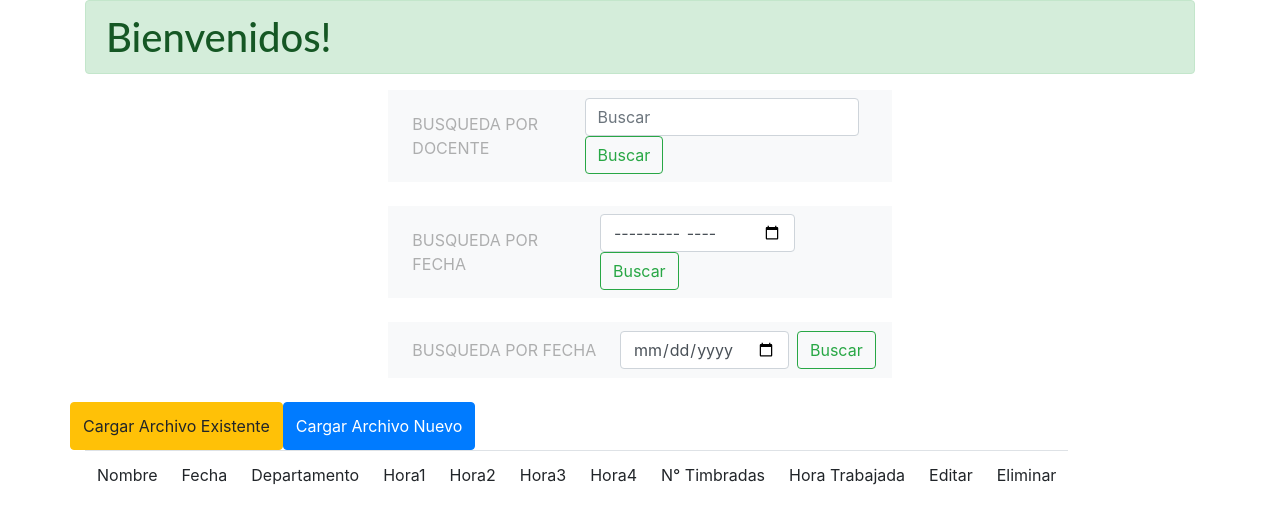
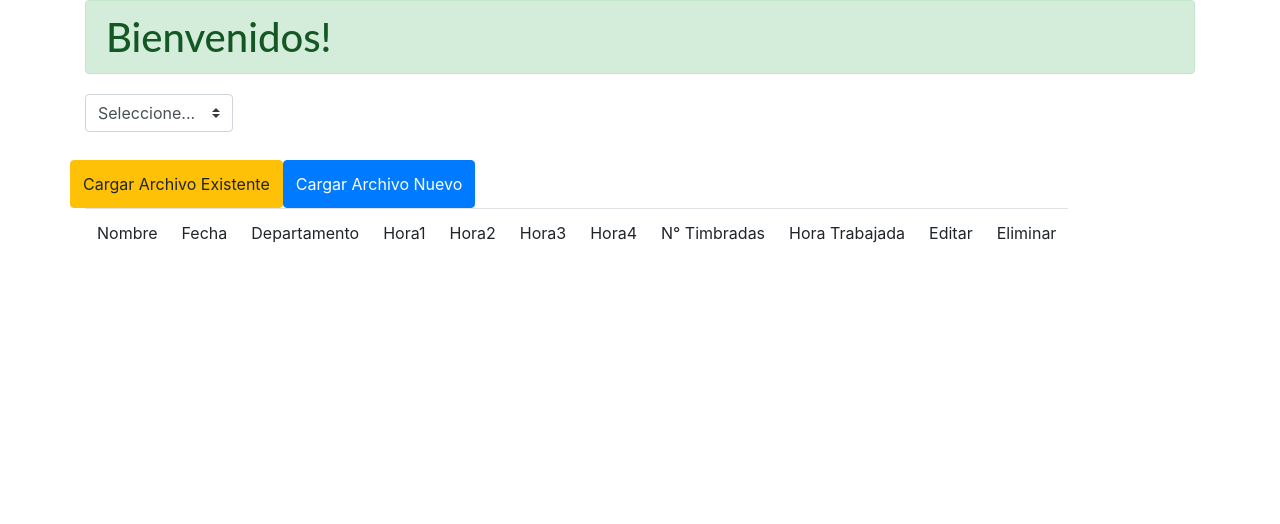
Before and after one commit to alejodaniel/ProyectoQuinto20, an Angular app in the folder CLIENTE/: page / in a window 1280 px wide. Shown: the top 524 px of the page. Built offline with nearby package versions, Linux system fonts and the light colour scheme.

Commit message:
cambios busqueda por docente etc

```diff
--- a/CLIENTE/src/app/app.component.html
+++ b/CLIENTE/src/app/app.component.html
@@ -2,69 +2,27 @@
   <hello name="{{ name }}"></hello>
 
 </div>
-<div class="container col-5">
-<nav class="navbar navbar-expand-lg navbar-light bg-light">
+<div class="container">
+<form>
+  <div class="form-row align-items-center">
+    <div class="col-auto my-1">
+      <label class="mr-sm-2 sr-only" for="inlineFormCustomSelect">Preference</label>
+      <select class="custom-select mr-sm-2" id="inlineFormCustomSelect">
+        <option selected disabled>Seleccione...</option>
+        <option value="0">One</option>
+        <option value="0">Two</option>
+        <option value="0">Three</option>
+      </select>
+    </div>
+    <div class="col-auto my-1">
+      <div class="custom-control custom-checkbox mr-sm-2">
+        <input type="checkbox" class="custom-control-input" id="customControlAutosizing">
 
-  <div class="collapse navbar-collapse" id="navbarSupportedContent">
-    <ul class="navbar-nav mr-auto">
+      </div>
+    </div>
 
-
-
-      <li class="nav-item">
-        <a class="nav-link disabled" href="#" tabindex="-1" aria-disabled="true">BUSQUEDA POR DOCENTE</a>
-      </li>
-    </ul>
-
-    <form class="form-inline my-2 my-lg-0">
-      <input class="form-control mr-sm-2" type="search" placeholder="Buscar" aria-label="Search">
-      <button class="btn btn-outline-success my-2 my-sm-0" type="submit">Buscar</button>
-    </form>
   </div>
-</nav>
-</div>
-<br>
-<div class="container col-5">
-  <nav class="navbar navbar-expand-lg navbar-light bg-light">
-
-    <div class="collapse navbar-collapse" id="navbarSupportedContent">
-      <ul class="navbar-nav mr-auto">
-
-
-
-        <li class="nav-item">
-          <a class="nav-link disabled" href="#" tabindex="-1" aria-disabled="true">BUSQUEDA POR FECHA</a>
-        </li>
-      </ul>
-
-      <form class="form-inline my-2 my-lg-0">
-
-        <input class="form-control mr-sm-2" type="month" placeholder="Search" aria-label="Search">
-        <button class="btn btn-outline-success my-2 my-sm-0" type="submit">Buscar</button>
-      </form>
-    </div>
-  </nav>
-</div>
-<br>
-<div class="container col-5">
-  <nav class="navbar navbar-expand-lg navbar-light bg-light">
-
-    <div class="collapse navbar-collapse" id="navbarSupportedContent">
-      <ul class="navbar-nav mr-auto">
-
-
-
-        <li class="nav-item">
-          <a class="nav-link disabled" href="#" tabindex="-1" aria-disabled="true">BUSQUEDA POR FECHA</a>
-        </li>
-      </ul>
-
-      <form class="form-inline my-2 my-lg-0">
-
-        <input class="form-control mr-sm-2" type="date" placeholder="Search" aria-label="Search">
-        <button class="btn btn-outline-success my-2 my-sm-0" type="submit">Buscar</button>
-      </form>
-    </div>
-  </nav>
+</form>
 </div>
 <br>
 <div class="container">
```
